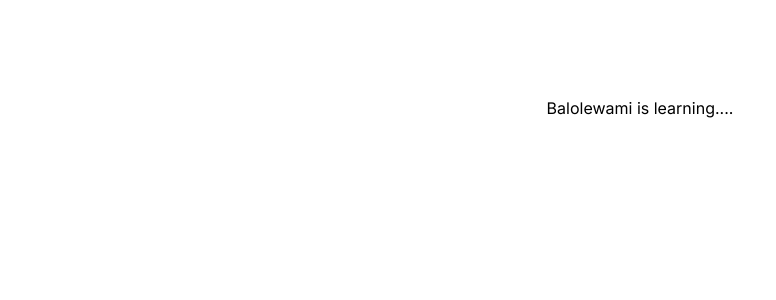
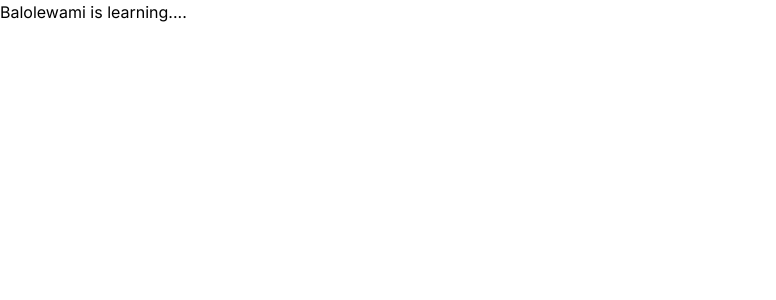
Before and after one commit to tchasinga/mastering-next, a Next.js app: page / in a window 1280 px wide. Shown: the top 300 px of the page, without its empty margins (0-776 px from the left). Built offline with nearby package versions, Linux system fonts and the light colour scheme.

Commit message:
New code is added.....

```diff
--- /dev/null
+++ b/src/app/about/page.tsx
@@ -0,0 +1,9 @@
+import React from 'react'
+
+export default function About() {
+  return (
+    <div className='max-w-6xl'>
+        <h1>if you wanna learn more about next..</h1>
+    </div>
+  )
+}
--- a/src/app/page.tsx
+++ b/src/app/page.tsx
@@ -1,6 +1,6 @@
 export default function Home() {
   return (
-    <main className="flex min-h-screen flex-col items-center justify-between p-24">
+    <main className="max-w-7xl mx-auto">
       <h1>Balolewami is learning....</h1>
     </main>
   )
```
